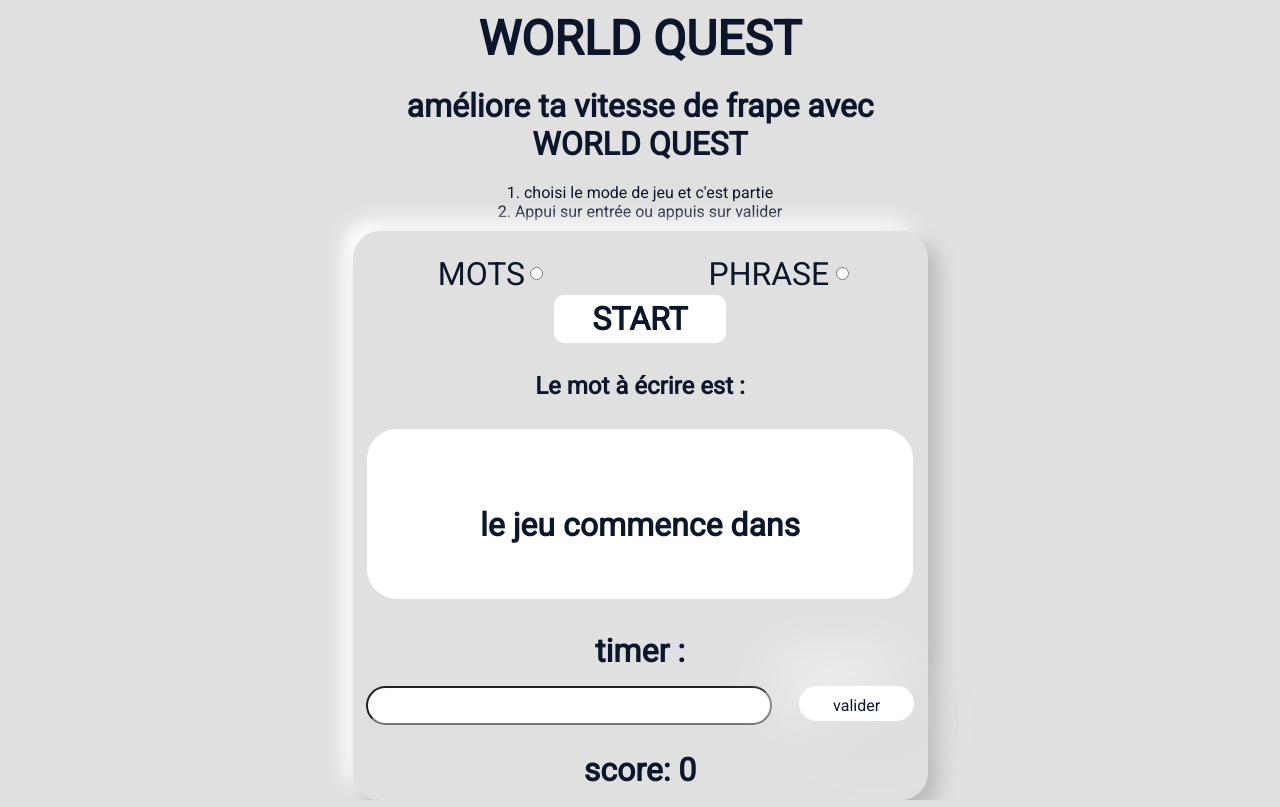
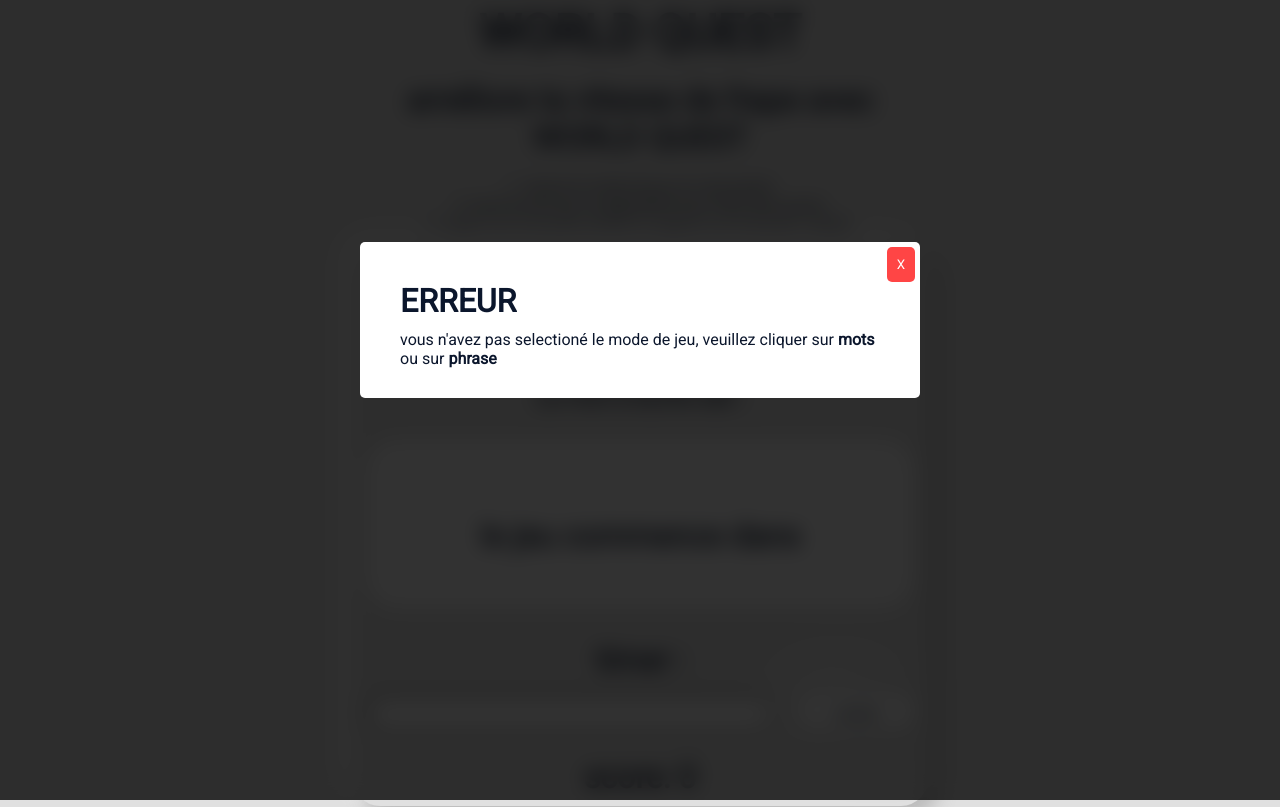
Before and after one commit to Luka29n/word-quest, a website: page index.html in a window 1280 px wide. Both pictures are taken after a click on the element "START". Drawn offline with Linux system fonts and the light colour scheme.

Commit message:
changement au niveau du systeme d'erreur

```diff
--- a/index.html
+++ b/index.html
@@ -13,10 +13,19 @@
 
 </head>
 <body>
+    <div class="modal-global">
+        <div class="overlay modal-triger">
+            <div class="modal-triger contenant">
+                <button class="modal-triger close">X</button>
+                <h1>ERREUR</h1>
+                <p>vous n'avez pas selectioné le mode de jeu, veuillez cliquer sur <strong>mots</strong> ou sur <strong>phrase</strong></p>
+            </div>
+        </div>
+    </div>
     <div class="haut_de_page">
             <h1>WORLD QUEST</h1>
             <h2>améliore ta vitesse de frape avec WORLD QUEST</h2>
-            <p>1. choisi le mode de jeu et c'est partie<br>2. Appui sur entrée ou appuis sur valider</p>
+            <p>1. choisi le mode de jeu et c'est partie<br>2. écrit le mot qui va apparaitre pour faire des points<br>3. Appui sur la touche entrée ou appuis sur le bouton valider</p>
     </div>
     <div class="jeu">
 
--- a/javascript/config.js
+++ b/javascript/config.js
@@ -13,6 +13,27 @@ let timer = document.querySelector(".timer")
 let time = 30
 let nombre_mots = mots.length
 let nombre_phrases = phrases.length
+let modal = document.querySelector(".modal-global")
+let modal_trigger = document.querySelectorAll(".modal-triger")
+console.log(modal_trigger)
+
+
+
+
+function attachModalListeners() {
+    modal_trigger.forEach(trigger => {
+      trigger.addEventListener('click', toggleModal);
+    });
+}
+
+function toggleModal() {
+    modal.classList.toggle('active');
+}
+
+function error() {
+    modal.classList.toggle('active');
+    attachModalListeners();
+}
 
 
 function nombreAléatoire(nombre){
--- a/javascript/script.js
+++ b/javascript/script.js
@@ -67,6 +67,6 @@ start.addEventListener("click", (event) => {
         TimingDebut = setInterval(debutJeuPhrases,1000)
     }
     else{
-        alert("veuillez choisir un mode de jeu")
+        error()
     }
 })
--- a/package.json
+++ b/package.json
@@ -1 +1 @@
-{"name":".  ","version":"1.0.0","description":"","main":"index.js","scripts":{"sass":"sass --watch ./scss/main.scss:./css/style.css","prefix":"postcss ./css/style.css --use autoprefixer -d ./css/prefixed/"},"author":".","license":"ISC","browserslist":"last 4 versions","dependencies":{"random-word":"^2.0.0"}}
+{"name":".  ","version":"1.0.0","description":"","main":"index.js","scripts":{"sass":"sass --watch ./scss/main.scss:./css/style.css","prefix":"postcss ./css/style.css --use autoprefixer -d ./css/prefixed/"},"author":".","license":"ISC","browserslist":"last 4 versions","dependencies":{"discord.js":"^14.13.0","random-word":"^2.0.0"}}
--- a/scss/page_1.scss
+++ b/scss/page_1.scss
@@ -7,12 +7,15 @@ $quatrieme-couleur: #5fc2ba;
     padding: 0;
     color: $secondary-color;
     font-family: 'Roboto', sans-serif;
+    user-select: none;
+    user-zoom: none;
 }
 html{
     height: 100%;
     width: 100%;
 }
 body{
+
     background-color: $main-color;
     height: 100%;
     width: 100%;
@@ -20,6 +23,67 @@ body{
     justify-content: center;
     align-items: center;
     flex-direction: column;
+    .modal-global{
+        height: 0;
+        width: 100%;
+        display: fixed;
+        visibility: hidden;
+        transition: visibility 0.4s;
+        .overlay{
+            top: 0;
+            height: 100%;
+            width: 100%;
+            background-color: hsla(0, 0%, 4%, 0.835);
+            backdrop-filter: blur(0px);
+            position: absolute;
+            transition: backdrop-filter 0.4s ease-out;
+        }
+        .contenant{
+                opacity: 0;
+                width: 95%;
+                max-width: 500px;
+                min-width: 300px;
+                padding: 30px;
+                background: #fff;
+                border-radius: 5px;
+                position: absolute;
+                top: 40%;
+                left: 50%;
+                transform: translate(-50%, calc(-50% - 50px));
+                transition: opacity 0.4s ease-out,
+                transform 0.4s ease-out;
+            .close{
+                background-color: rgb(255, 69, 69);
+                border: none;
+                padding: 10px;
+                top: 5px;
+                right: 5px;
+                position: absolute;
+                border-radius: 5px;
+                cursor: pointer;
+                color: white;
+            }
+
+            p ,h1{
+                padding: 2% 0 0 2% ;
+            }
+        }
+
+
+    }
+    .modal-global.active{
+        visibility: visible;
+    }
+    .modal-global.active .overlay{
+        backdrop-filter: blur(10px);
+        transition: backdrop-filter 0.4s ease-out;
+    }
+    .modal-global.active .contenant{
+        opacity: 1;
+        transform: translate(-50%, -50%);
+        transition: opacity 0.4s 0.2s ease-out,
+        transform 0.4s 0.2s ease-out;
+    }
     .haut_de_page{
         height: 275px;
         width: 500px;
```
Also changed, not shown: css/style.css, 2 other files.
